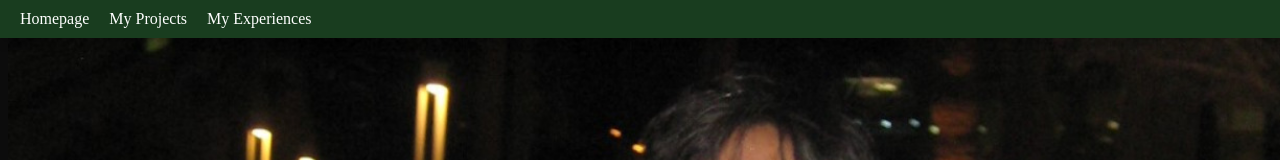
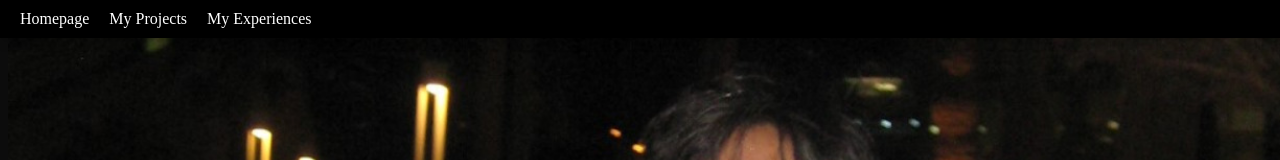
Before and after one commit to BasilAli01/portfoliowebsite, a plain HTML site: page index.html in a window 1280 px wide. Shown: the top 160 px of the page. Drawn offline with nearby package versions, Linux system fonts and the light colour scheme.

Commit message:
Update style.css

```diff
--- a/style.css
+++ b/style.css
@@ -18,7 +18,7 @@
     top: 0;                /* Aligns it to the top */
     left: 0;               /* Aligns it to the left */
     width: 100%;           /* Spans the entire width of the screen */
-    background-color: #193d1f; /* Background color */
+    background-color: #000000; /* Background color */
     color: white;          /* Text color */
     box-shadow: 0 4px 10px rgba(0, 0, 0, 0.2); /* Optional: Adds shadow */
     z-index: 10;           /* Ensures it stays on top of other content */
```
